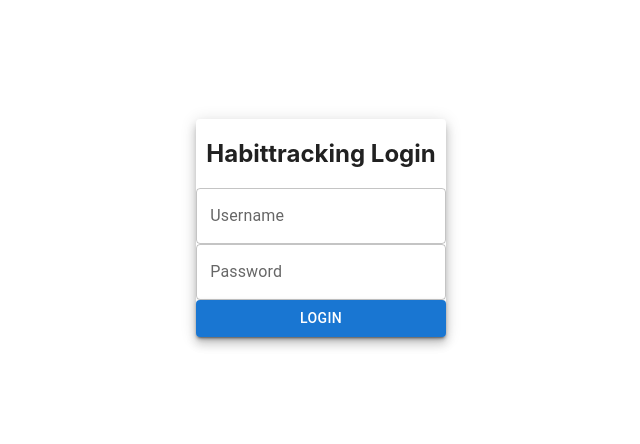
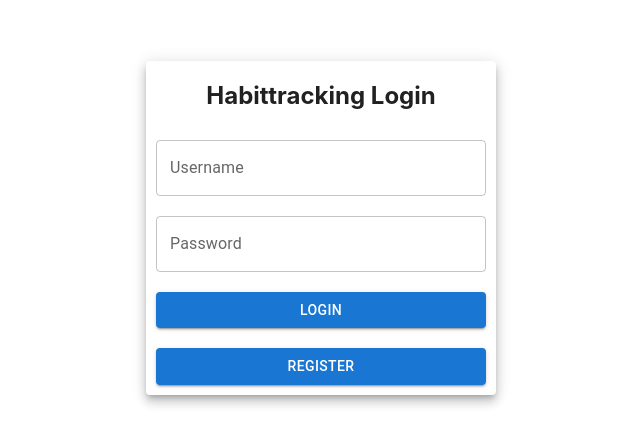
Before and after one commit to Puggingtons/habittracking, a React (Create React App) app in the folder frontend/: page /login in a window 1280 px wide. Shown: the part 182-626 px from the top of the page, without its empty margins (319-959 px from the left). Built offline with nearby package versions, Linux system fonts and the light colour scheme.

Commit message:
Edited CSS and added register button

```diff
--- a/frontend/src/routes/login/Login.css
+++ b/frontend/src/routes/login/Login.css
@@ -10,4 +10,12 @@
 .header {
     margin-left: 10px;
     margin-right: 10px;
+    text-align: center;
 }
+
+.paper {
+    width: 350px;
+    height: auto;
+    align-items: center;
+    margin: auto;
+}
--- a/frontend/src/routes/login/Login.tsx
+++ b/frontend/src/routes/login/Login.tsx
@@ -29,23 +29,32 @@ export default function Login() {
 
   return (
     <div className="LoginWindow">
-    <Paper elevation={7} square={false}>
+    <Paper elevation={7} square={false} className="paper">
       <h2 className="header">Habittracking Login</h2>
       <ColumnFlexBox>
-        <TextField
+        <TextField style={{margin: "10px"}}
           onChange={onUsernameChange}
           label="Username"
         ></TextField>
-        <TextField
+        <TextField style={{margin: "10px"}}
           onChange={onPasswordChange}
           label="Password"
         ></TextField>
         <Button
+          style={{margin: "10px"}}
           variant="contained"
           onClick={onLoginButtonPressed}
         >
           Login
         </Button>
+        <Button
+          style={{margin: "10px"}}
+          variant="contained"
+          onClick={() => {
+            window.location.href = "/register";
+          }}>
+          Register
+          </Button>
       </ColumnFlexBox>
     </Paper>
     </div>
```
